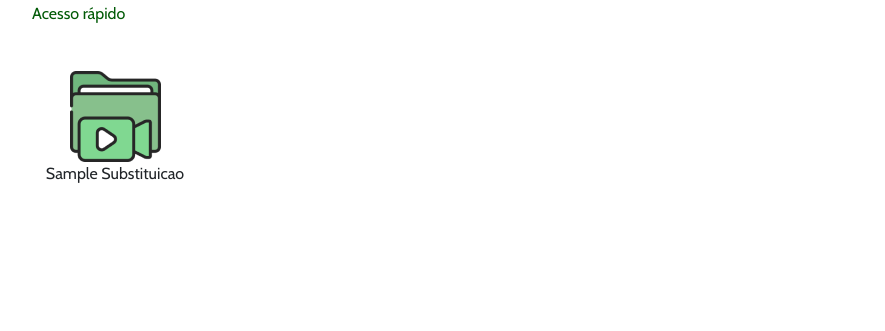
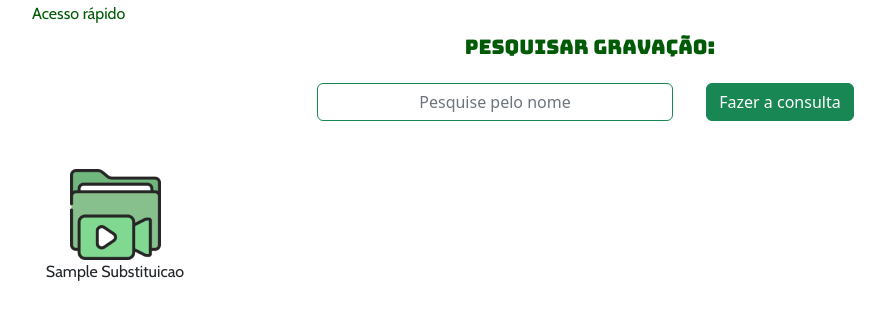
Before and after one commit to adrielebecker/ElektraBot-IFC, a PHP site: page /gravacao/gravacao-eletricista.php in a window 1280 px wide. Shown: the part 87-418 px from the top of the page, without its empty margins (50-935 px from the left). Run offline with PHP 8.4, Linux system fonts and the light colour scheme; the visitor is signed in with stand-in values (Sample User, id 1); tables that the repository leaves empty hold one stand-in row (values such as "Sample post"); some libraries are stand-ins or nearby versions.

Commit message:
pesquisa em gravacoes eletricista

```diff
--- a/gravacao/gravacao-eletricista.php
+++ b/gravacao/gravacao-eletricista.php
@@ -62,15 +62,46 @@
             </div>
         </div>
 
-        <div class="row mt-3">
+        <div class="row">
+            <div class="col-12 mt-1">
+                <h5 class="text-center titulo verde">Pesquisar Gravação:</h5>
+            </div>
+        </div>
+
+        <div class="row mt-3 text-center">
+            <div class="col-3"></div>
+            <div class="col-4">
+                <form action="" method="post">
+                    <input type="text" name="busca" id="busca" placeholder="Pesquise pelo nome" class="form-control text-center border-success">
+            </div>
+            <div class="col-2">
+                    <input type="submit" name="acao" id="acao" class="btn btn-success" value="Fazer a consulta">
+                </form>
+            </div>
+        </div>
+
+        <div class="col-12">
+            <div class="row mt-4">
+                <table class="table text-center table-bordered border-dark mt-3">
                 <?php
                     try{
                         $conexao = new PDO(MYSQL_DSN,USER,PASSWORD);
 
-                    // $query = "SELECT video FROM gravacao";
-                    $query = "SELECT video, gravacao.eletricista, substituicao.nome, substituicao, substituicao.id FROM substituicao, gravacao WHERE substituicao.id = gravacao.substituicao";
+                        $busca = isset($_POST['busca']) ? $_POST['busca']: "";
+                        // $query = "SELECT * FROM substituicao";
+                        $query = "SELECT video, gravacao.eletricista, substituicao.nome, substituicao.id FROM substituicao, gravacao WHERE substituicao.id = gravacao.substituicao";
+
+                        if ($busca != ""){
+                            $busca = $busca.'%';
+                            $query .= ' AND nome like :busca' ;
+                        }
 
                         $stmt = $conexao->prepare($query);
+
+                        if ($busca != ""){
+                            $stmt->bindValue(':busca',$busca);
+                        }
+
                         $stmt->execute();
                         $gravacoes = $stmt->fetchAll();
 
@@ -91,22 +122,14 @@
                                 }
                             }
                         }
-                } catch(Exception $e){
-                    print("Erro ...<br>".$e->getMessage());
+
+
+                    }catch(PDOExeptio $e){
+                        print("Erro ao conectar com o banco de dados . . . <br>".$e->getMenssage());
                         die();
-
                     }
-                // if{
-                //     foreach($jsonGravacao as $value){
-                //         if($_SESSION['idEletri'] == $value['idEletri']){
-                //             echo "<div class='col-2 mt-4 text-center'>
-                //                     <a href='video.php?video={$value['video']}' class='link texto fs-5 text-reset'><img src='../img/icones/video.png'></a>
-                //                     <p class='texto fs-6'>{$value['video']}</p>
-                //                 </div>";
-                //         }
-                //     }
-                // }
                     ?>
+                    </table>
             </div>
         </div>
     </div>
```
Also changed, not shown: gravacao/acao.php (+33 -0 lines). Lines whose indentation alone changed are shown as unchanged.
